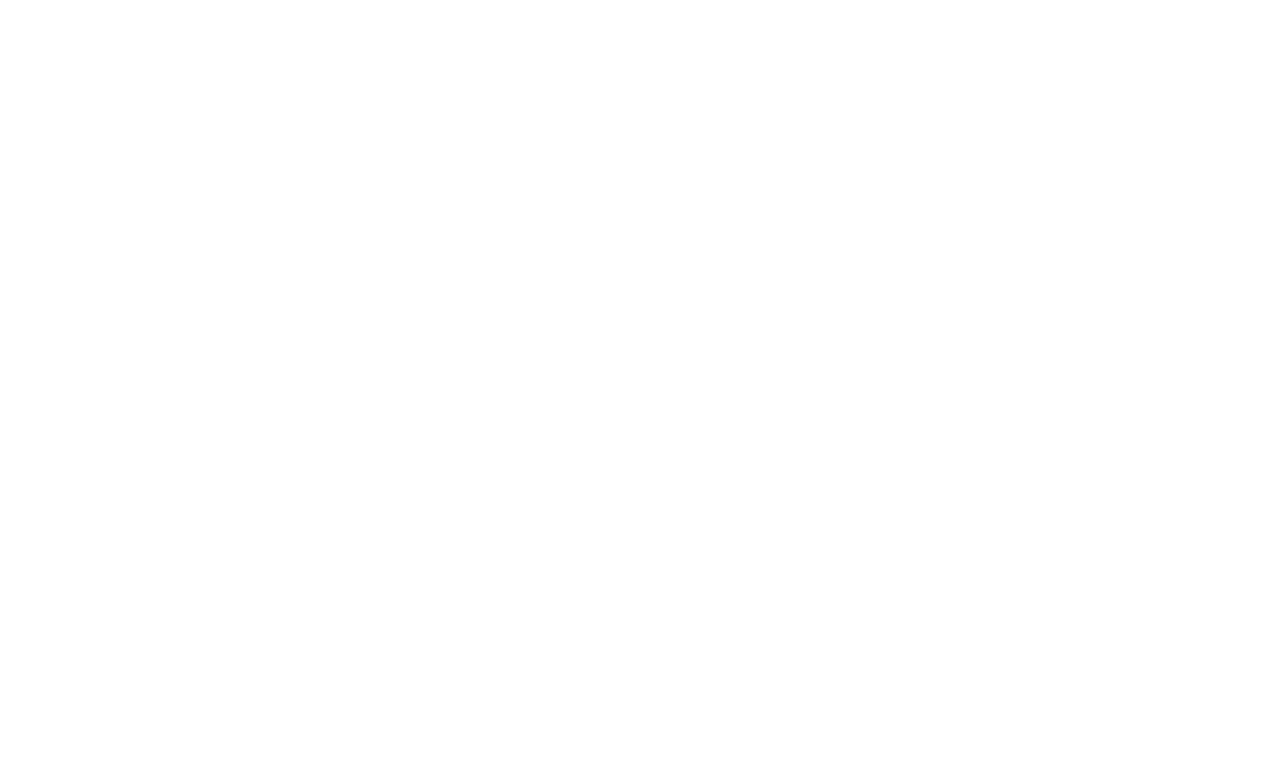
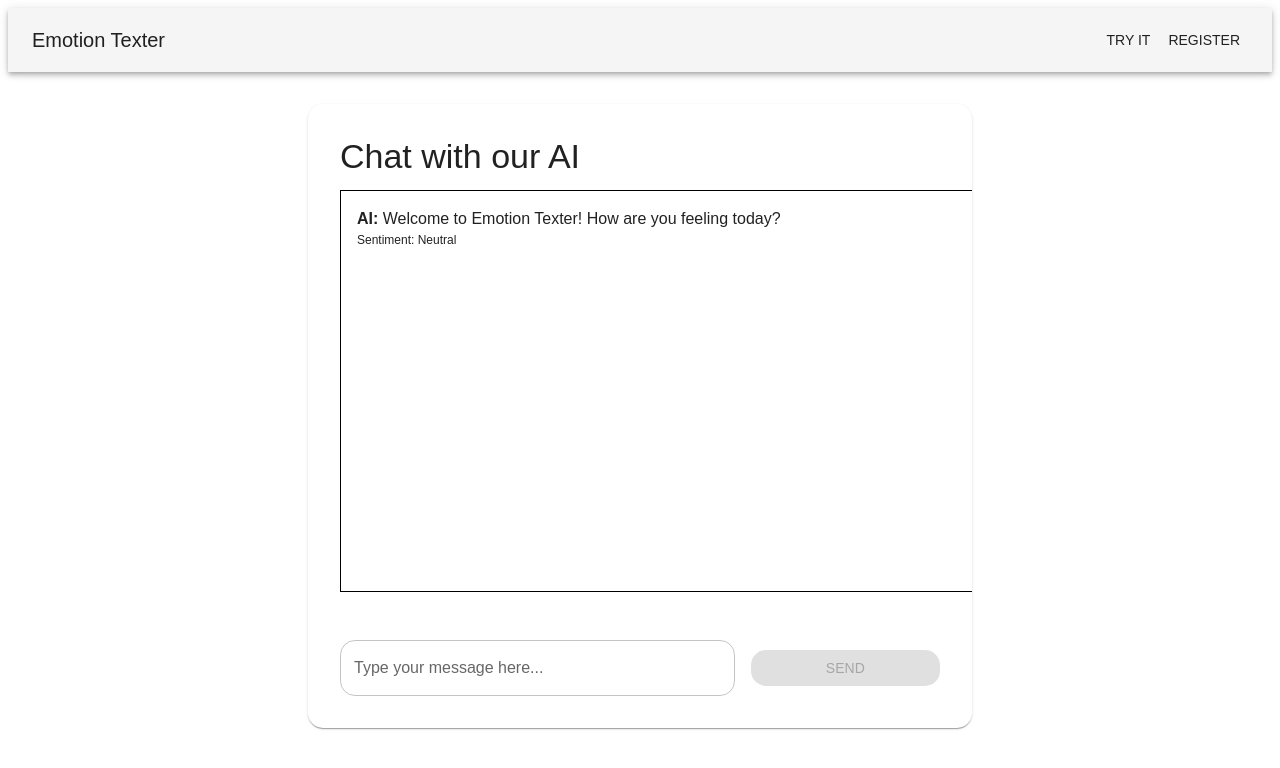
Before and after one commit to ParticularSpace/emotion-texter, a React (Create React App) app in the folder client/: page /tryit in a window 1280 px wide. Before the commit this address had no page. Shown: the top 768 px of the page. Built offline with nearby package versions, Linux system fonts and the light colour scheme.

Commit message:
updated user i

```diff
--- a/client/src/App.js
+++ b/client/src/App.js
@@ -1,22 +1,45 @@
+// App.js
+
 import React from 'react';
 import { BrowserRouter as Router, Routes, Route } from 'react-router-dom';
+import { createTheme, ThemeProvider } from '@mui/material/styles';
+
 import LandingPage from './components/LandingPage';
+import TryIt from './components/TryIt';
+import Login from './components/Login';
+import Header from './components/Header';
+import Register from './components/Register';
 
-
-import Login from './components/Login';
-import Register from './components/Register';
-import Chat from './components/Chat';
+const theme = createTheme({
+  palette: {
+    primary: {
+      main: '#000000',  // Black color
+    },
+    secondary: {
+      main: '#FFFFFF',  // White color
+    },
+  },
+  typography: {
+    fontFamily: 'Arial',
+  },
+  shape: {
+    borderRadius: 15,  // rounded edges
+  },
+});
 
 function App() {
   return (
+    <ThemeProvider theme={theme}>
       <Router>
+        <Header />
         <Routes>
           <Route path="/" element={<LandingPage />} />
+          <Route path="/tryit" element={<TryIt />} />
           <Route path="/login" element={<Login />} />
           <Route path="/register" element={<Register />} />
-        <Route path="/chat" element={<Chat />} />
         </Routes>
       </Router>
+    </ThemeProvider>
   );
 }
 
--- /dev/null
+++ b/client/src/components/Header.js
@@ -0,0 +1,39 @@
+import React from 'react';
+import { AppBar, Toolbar, Typography, Button } from '@mui/material';
+import { Link, useLocation } from 'react-router-dom';
+import styled from 'styled-components';
+
+const StyledLink = styled(Link)`
+  color: inherit;
+  text-decoration: none;
+`;
+
+const StyledAppBar = styled(AppBar)`
+  margin-bottom: 2rem;
+`;
+
+const Header = () => {
+  const location = useLocation();
+
+  return (
+    <StyledAppBar position="static" color="default">
+      <Toolbar>
+        <Typography variant="h6" style={{ flexGrow: 1 }}>
+          <StyledLink to="/">Emotion Texter</StyledLink>
+        </Typography>
+        <Button color="inherit">
+          <StyledLink to="/tryit">Try It</StyledLink>
+        </Button>
+        <Button color="inherit">
+          {location.pathname === "/tryit" ? (
+            <StyledLink to="/register">Register</StyledLink>
+          ) : (
+            <StyledLink to="/login">Login</StyledLink>
+          )}
+        </Button>
+      </Toolbar>
+    </StyledAppBar>
+  );
+};
+
+export default Header;
--- a/client/src/components/LandingPage.js
+++ b/client/src/components/LandingPage.js
@@ -1,5 +1,6 @@
 import React from 'react';
 import { Typography, Button } from '@mui/material';
+import { Link } from 'react-router-dom';
 import styled from 'styled-components';
 
 const Container = styled.div`
@@ -12,11 +13,16 @@
 `;
 
 const Title = styled(Typography)`
-  margin-bottom: 2rem;
+  margin-bottom: 5rem;
 `;
 
 const StyledButton = styled(Button)`
   margin-top: 2rem;
+  margin-bottom: 2rem;
+`;
+
+const StyledLink = styled(Link)`
+  text-decoration: none;
 `;
 
 const LandingPage = () => {
@@ -26,13 +32,18 @@
         Welcome to Emotion Texter!
       </Title>
       <Typography variant="h6">
-        Experience the new way of understanding emotions in your conversations.
-        Connect with your friends, family and colleagues on a deeper level.
-        Sign up today and get started.
+        Emotions are hard to express through text. We're here to help!
       </Typography>
-      <StyledButton variant="contained" color="primary" size="large">
-        Sign Up
-      </StyledButton>
+      <StyledLink to="/tryit">
+        <StyledButton variant="contained" color="primary" size="large">
+          Try it out
+        </StyledButton>
+      </StyledLink>
+      <StyledLink to="/login">
+        <StyledButton variant="contained" color="secondary" size="large">
+          Login
+        </StyledButton>
+      </StyledLink>
     </Container>
   );
 };
--- a/client/src/components/Login.js
+++ b/client/src/components/Login.js
@@ -1,9 +1,28 @@
 import React, { useState } from 'react';
 import axios from 'axios';
+import { TextField, Button, Typography } from '@mui/material';
+import styled from 'styled-components';
+
+const Form = styled.form`
+  display: flex;
+  flex-direction: column;
+  align-items: center;
+  justify-content: center;
+  height: 100vh;
+`;
+
+const StyledTextField = styled(TextField)`
+  margin-bottom: 2rem !important;
+`;
+
+const StyledButton = styled(Button)`
+  margin-top: 2rem !important;
+`;
 
 function Login() {
   const [username, setUsername] = useState('');
   const [password, setPassword] = useState('');
+  const [error, setError] = useState('');
 
   const handleSubmit = async e => {
     e.preventDefault();
@@ -13,15 +32,39 @@
       password
     };
 
-    await axios.post('http://localhost:5000/login', user);
+    try {
+      const response = await axios.post('http://localhost:5000/login', user);
+      if (response.data.error) {
+        setError(response.data.error);
+      } else {
+        // Handle successful login. Redirect, show message, etc.
+      }
+    } catch(err) {
+      setError('Something went wrong.');
+    }
   }
 
   return (
-    <form onSubmit={handleSubmit}>
-      <input type="text" value={username} onChange={e => setUsername(e.target.value)} placeholder="Username" />
-      <input type="password" value={password} onChange={e => setPassword(e.target.value)} placeholder="Password" />
-      <button type="submit">Login</button>
-    </form>
+    <Form onSubmit={handleSubmit}>
+      <Typography variant="h2">Login</Typography>
+      {error && <p>{error}</p>}
+      <StyledTextField
+        variant="outlined"
+        label="Username"
+        value={username}
+        onChange={e => setUsername(e.target.value)}
+      />
+      <StyledTextField
+        variant="outlined"
+        label="Password"
+        type="password"
+        value={password}
+        onChange={e => setPassword(e.target.value)}
+      />
+      <StyledButton type="submit" variant="contained" color="primary">
+        Login
+      </StyledButton>
+    </Form>
   );
 }
 
--- a/client/src/components/Register.js
+++ b/client/src/components/Register.js
@@ -1,27 +1,102 @@
 import React, { useState } from 'react';
 import axios from 'axios';
+import styled from 'styled-components';
+import { TextField, Button, Paper, Snackbar } from '@mui/material';
+import MuiAlert from '@mui/material/Alert';
+
+const Container = styled(Paper)`
+  padding: 2rem;
+  display: flex;
+  flex-direction: column;
+  align-items: center;
+  justify-content: center;
+  width: 300px;
+  margin: auto;
+  margin-top: 6rem; // additional spacing from the header
+`;
+
+const StyledButton = styled(Button)`
+  margin-top: 1rem !important;
+`;
 
 function Register() {
   const [username, setUsername] = useState('');
   const [password, setPassword] = useState('');
+  const [confirmPassword, setConfirmPassword] = useState('');
+  const [errorMessage, setErrorMessage] = useState('');
+  const [open, setOpen] = useState(false);
 
   const handleSubmit = async e => {
     e.preventDefault();
+    setErrorMessage(''); // Reset the error message
+    setOpen(false); // Reset the Snackbar
+
+    // Check if passwords match
+    if (password !== confirmPassword) {
+      setErrorMessage('Passwords do not match.');
+      setOpen(true);
+      return;
+    }
 
     const user = {
       username,
       password
     };
 
-    await axios.post('http://localhost:5000/register', user);
-  }
+    try {
+      await axios.post('http://localhost:5000/register', user);
+    } catch (error) {
+      setErrorMessage(error.response.data.error);
+      setOpen(true);
+    }
+  };
+
+  const handleClose = (event, reason) => {
+    if (reason === 'clickaway') {
+      return;
+    }
+
+    setOpen(false);
+  };
 
   return (
-    <form onSubmit={handleSubmit}>
-      <input type="text" value={username} onChange={e => setUsername(e.target.value)} placeholder="Username" />
-      <input type="password" value={password} onChange={e => setPassword(e.target.value)} placeholder="Password" />
-      <button type="submit">Register</button>
-    </form>
+    <Container>
+      <form onSubmit={handleSubmit}>
+        <TextField
+          label="Username"
+          variant="outlined"
+          value={username}
+          onChange={e => setUsername(e.target.value)}
+          fullWidth
+        />
+        <TextField
+          label="Password"
+          variant="outlined"
+          type="password"
+          value={password}
+          onChange={e => setPassword(e.target.value)}
+          fullWidth
+          style={{ marginTop: '1rem' }}
+        />
+        <TextField
+          label="Confirm Password"
+          variant="outlined"
+          type="password"
+          value={confirmPassword}
+          onChange={e => setConfirmPassword(e.target.value)}
+          fullWidth
+          style={{ marginTop: '1rem' }}
+        />
+        <StyledButton variant="contained" type="submit" fullWidth>
+          Register
+        </StyledButton>
+      </form>
+      <Snackbar open={open} autoHideDuration={6000} onClose={handleClose}>
+        <MuiAlert onClose={handleClose} severity="error" sx={{ width: '100%' }}>
+          {errorMessage}
+        </MuiAlert>
+      </Snackbar>
+    </Container>
   );
 }
 
--- /dev/null
+++ b/client/src/components/TryIt.js
@@ -0,0 +1,115 @@
+import React, { useState, useRef, useEffect } from 'react';
+import { Box, Card, TextField, Typography, Button, Grid } from '@mui/material';
+import styled from 'styled-components';
+
+const ChatContainer = styled(Card)`
+  display: flex;
+  flex-direction: column;
+  justify-content: space-between;
+  height: 70vh;
+  width: 100%;
+  max-width: 600px;
+  padding: 2rem;
+  margin: 2rem auto;
+  @media (min-width: 768px) {
+    width: 60vw;
+  }
+`;
+
+const ChatWindow = styled(Box)`
+  width: 100%;
+  height: 85%;
+  overflow-y: auto;
+  border: 1px solid #000;
+  padding: 1rem;
+  margin-bottom: 1rem;
+`;
+
+const Message = styled(Box)`
+  width: 100%;
+  margin-bottom: 1rem;
+`;
+
+const TryIt = () => {
+  const [userMessage, setUserMessage] = useState('');
+  const [messages, setMessages] = useState([
+    {
+      sender: 'AI',
+      content: 'Welcome to Emotion Texter! How are you feeling today?',
+      sentiment: 'Neutral',
+    },
+  ]);
+
+  const messagesEndRef = useRef(null);
+
+  const handleSend = () => {
+    const newMessage = {
+      sender: 'User',
+      content: userMessage,
+      sentiment: 'Neutral', // This should be updated with the real sentiment value
+    };
+
+    // Mocking AI's reply
+    const AIReply = {
+      sender: 'AI',
+      content: 'I am just an AI, I don\'t have feelings, but thanks for asking!',
+      sentiment: 'Neutral',
+    };
+
+    // Add both messages in a single state update
+    setMessages(prevMessages => [...prevMessages, newMessage, AIReply]);
+    setUserMessage('');
+  };
+
+  useEffect(() => {
+    if (messagesEndRef.current) {
+      messagesEndRef.current.scrollIntoView({ behavior: "smooth" });
+    }
+  }, [messages]);
+
+  return (
+    <ChatContainer>
+      <Typography variant="h4" gutterBottom>
+        Chat with our AI
+      </Typography>
+      <ChatWindow>
+        {messages.map((message, index) => (
+          <Message key={index}>
+            <Typography variant="body1">
+              <strong>{message.sender}:</strong> {message.content}
+            </Typography>
+            <Typography variant="caption" display="block" gutterBottom>
+              Sentiment: {message.sentiment}
+            </Typography>
+          </Message>
+        ))}
+        <div ref={messagesEndRef} />
+      </ChatWindow>
+      <Grid container spacing={2} alignItems="center" style={{marginTop: '1rem'}}>
+        <Grid item xs={8}>
+          <TextField
+            fullWidth
+            id="outlined-basic"
+            label="Type your message here..."
+            variant="outlined"
+            value={userMessage}
+            onChange={e => setUserMessage(e.target.value)}
+          />
+        </Grid>
+        <Grid item xs={4}>
+          <Button
+            fullWidth
+            variant="contained"
+            color="primary"
+            onClick={handleSend}
+            disabled={!userMessage}
+          >
+            Send
+          </Button>
+        </Grid>
+      </Grid>
+    </ChatContainer>
+  );
+};
+
+export default TryIt;
```
Also changed, not shown: client/src/components/Chat.js (+24 -2 lines), client/src/index.js (line endings or trailing spaces), 1 other file (tests, documents, lock files or other folders). Lines whose indentation alone changed are shown as unchanged.
